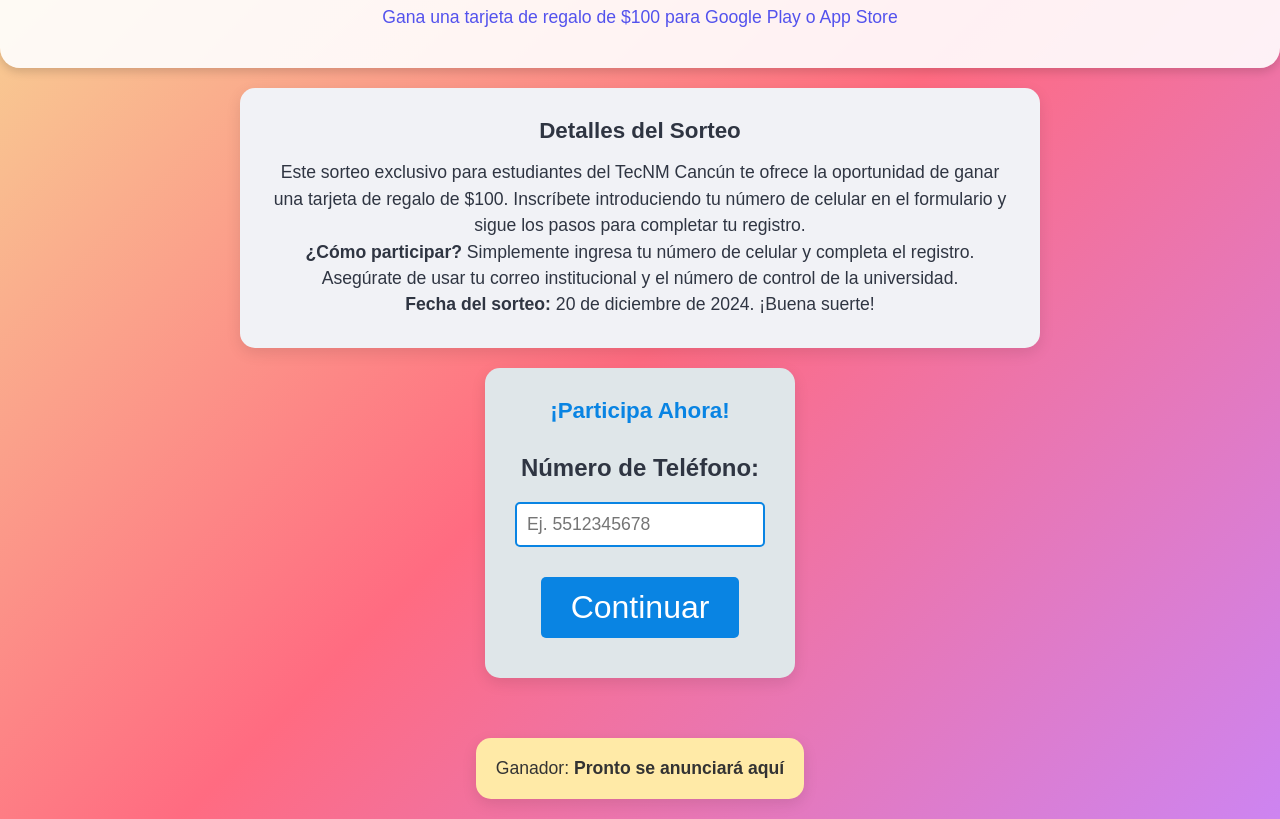
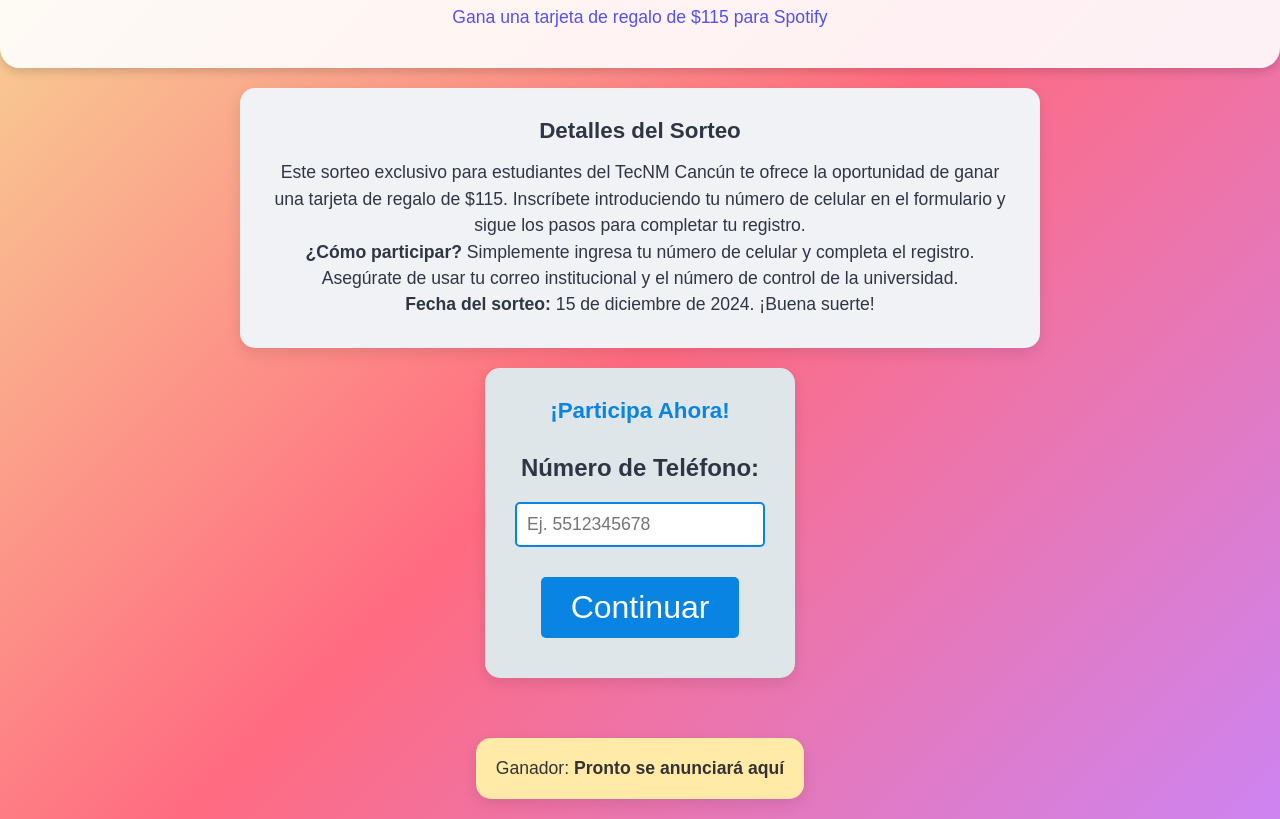
Before and after one commit to JesusACY04/gift-sorteo, a plain HTML site: page frontend/index.html in a window 1280 px wide. Shown: the part 101-920 px from the top of the page. Drawn offline with Linux system fonts and the light colour scheme.

Commit message:
Update index.html

```diff
--- a/frontend/index.html
+++ b/frontend/index.html
@@ -11,7 +11,7 @@
     <header class="header">
         <div class="header-content">
             <h1 class="title-main">¡Participa en el Gran Sorteo TecNM Cancún!</h1>
-            <p class="subtitle">Gana una tarjeta de regalo de $100 para Google Play o App Store</p>
+            <p class="subtitle">Gana una tarjeta de regalo de $115 para Spotify</p>
         </div>
     </header>
 
@@ -19,7 +19,7 @@
     <section class="about">
         <h2>Detalles del Sorteo</h2>
         <p>
-            Este sorteo exclusivo para estudiantes del TecNM Cancún te ofrece la oportunidad de ganar una tarjeta de regalo de $100.
+            Este sorteo exclusivo para estudiantes del TecNM Cancún te ofrece la oportunidad de ganar una tarjeta de regalo de $115.
             Inscríbete introduciendo tu número de celular en el formulario y sigue los pasos para completar tu registro.
         </p>
         <p>
@@ -27,7 +27,7 @@
             Asegúrate de usar tu correo institucional y el número de control de la universidad.
         </p>
         <p>
-            <strong>Fecha del sorteo:</strong> 20 de diciembre de 2024. ¡Buena suerte!
+            <strong>Fecha del sorteo:</strong> 15 de diciembre de 2024. ¡Buena suerte!
         </p>
     </section>
 
```
